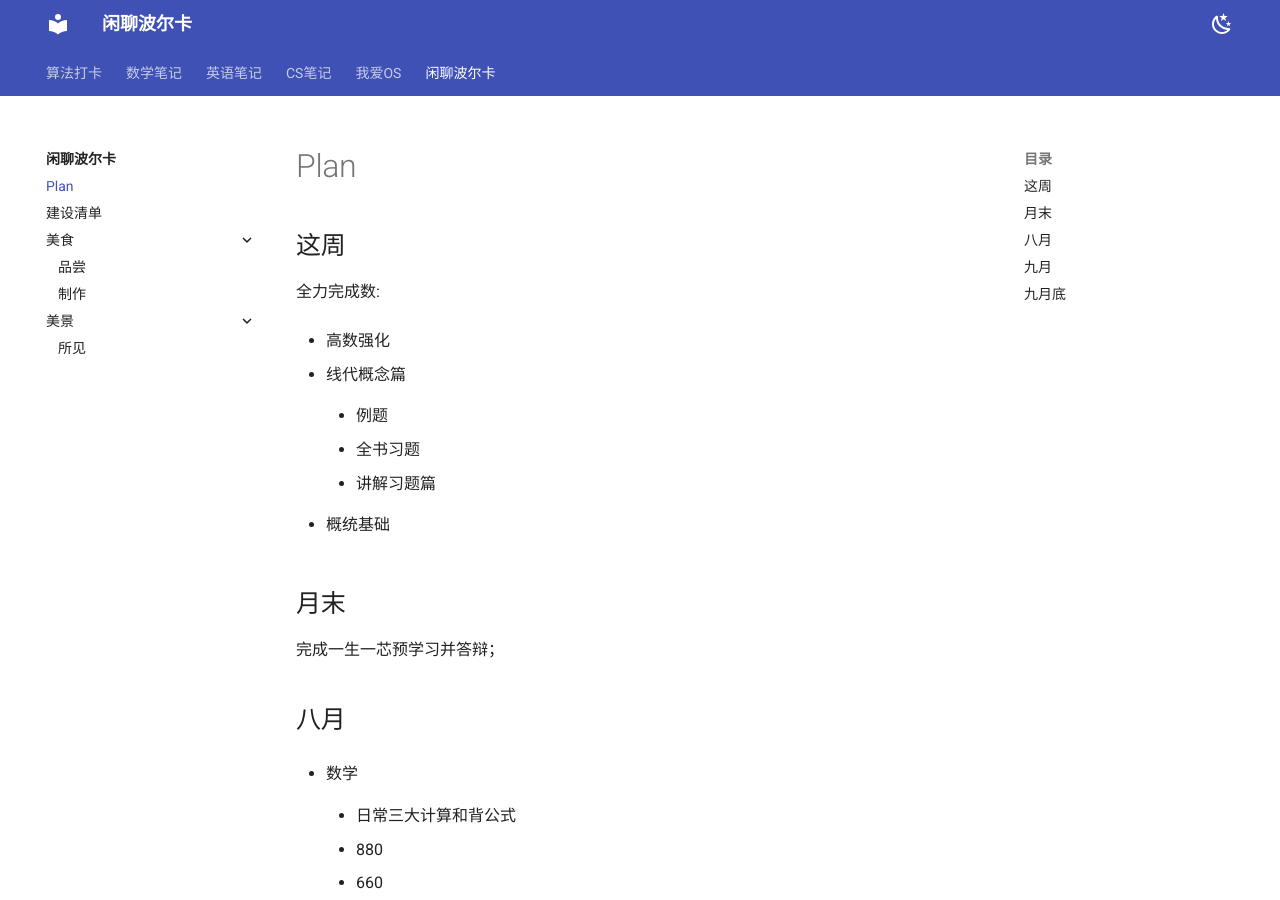
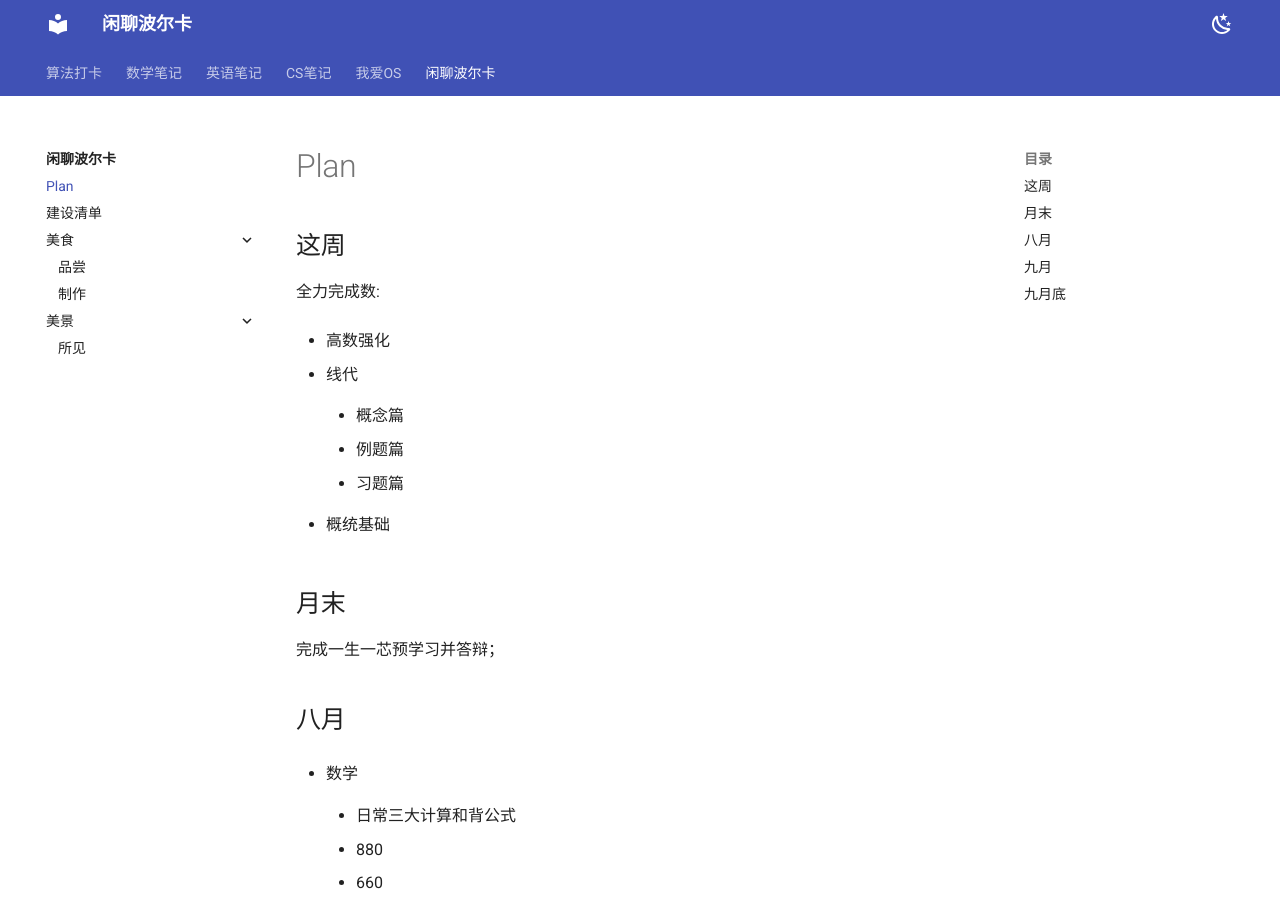
Before and after one commit to Haohahahaha/chat, an MkDocs documentation site: the page built from docs/plan/PEE-plans.md, in a window 1280 px wide and 900 px high. Built offline with MkDocs 1.6.1 and Material for MkDocs 9.7.7, drawn with Linux system fonts in a browser that asks for light colours.

Commit message:
2023-07-24_18:57:37 update

```diff
--- a/docs/plan/PEE-plans.md
+++ b/docs/plan/PEE-plans.md
@@ -4,13 +4,13 @@
 
 - 高数强化
 
-- 线代概念篇
+- 线代
 
-    - 例题
+    - 概念篇
 
-    - 全书习题
+    - 例题篇
 
-    - 讲解习题篇
+    - 习题篇
 
 - 概统基础
 
```
